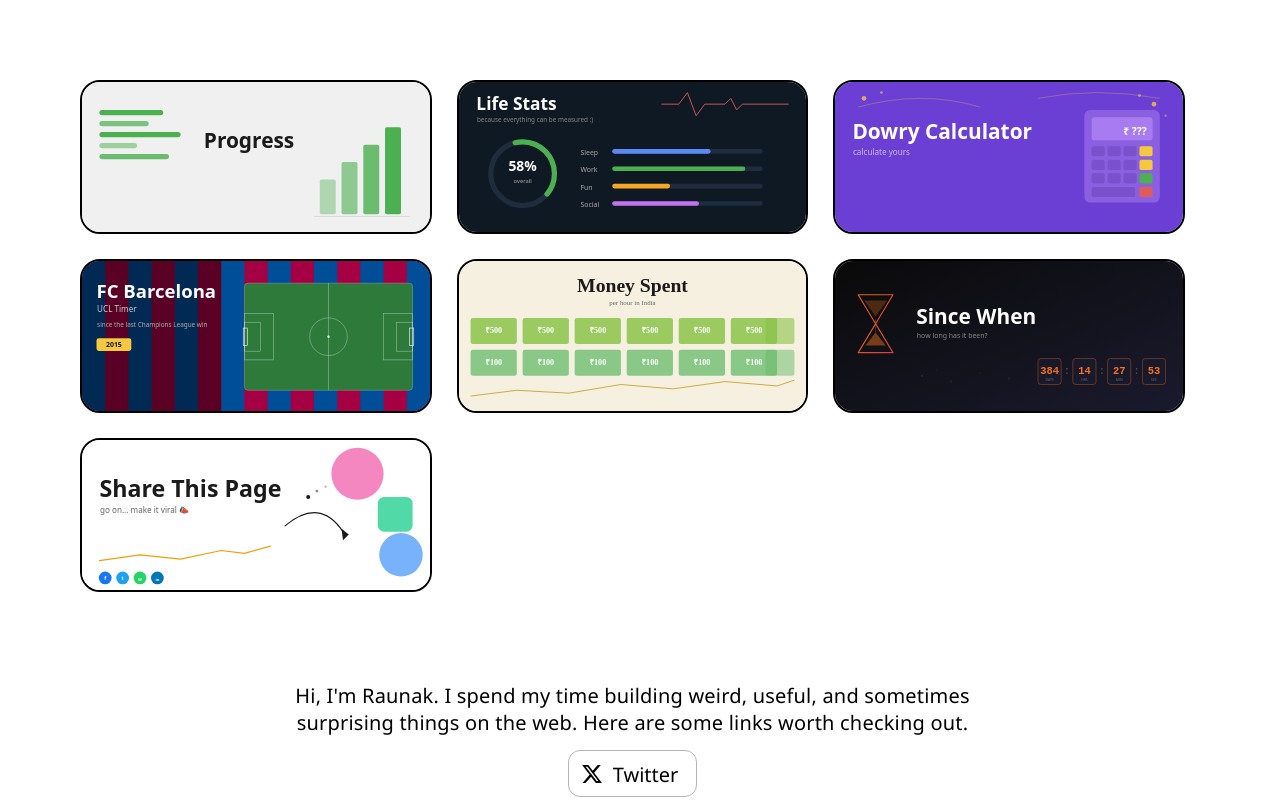
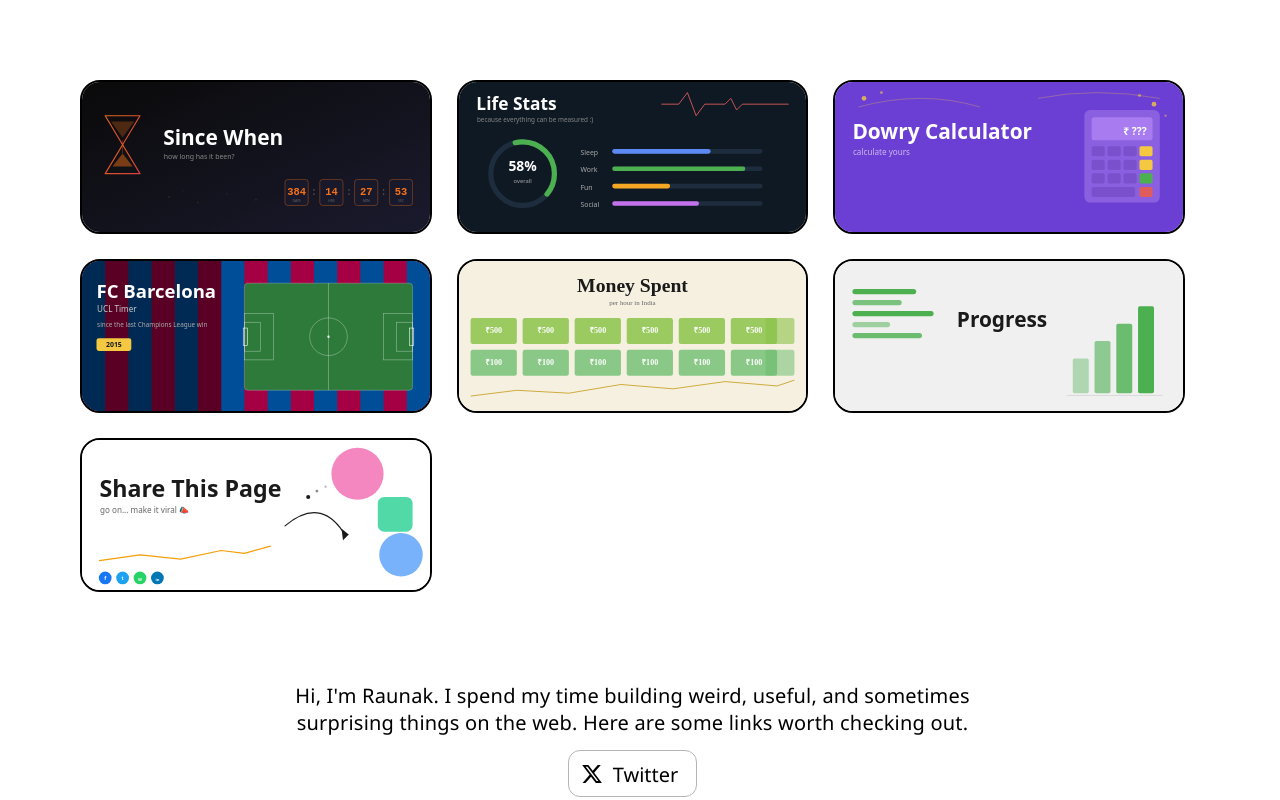
Before and after one commit to raunaksingh8/rawnak.space, a React (Create React App) app in the folder frontend/: page / in a window 1280 px wide. Built offline with nearby package versions, Linux system fonts and the light colour scheme; no server answers.

Commit message:
feat: changes in card order

```diff
--- a/frontend/src/pages/LandingPage.js
+++ b/frontend/src/pages/LandingPage.js
@@ -8,12 +8,12 @@
 
 
     const cards = [
-        { image: "/images/progress.svg", route: "/progress" },
+        { image: "/images/sincewhen.svg", route: "/since-when" },
         { image: "/images/lifestats.svg", route: "/lifestats" },
         { image: "/images/dowrycal.svg", route: "/dowrycal" },
         { image: "/images/fcbarcelona.svg", route: "/fcbarcelona" },
         { image: "/images/moneyspent.svg", route: "/moneyspent" },
-        { image: "/images/sincewhen.svg", route: "/since-when" },
+        { image: "/images/progress.svg", route: "/progress" },
         { image: "/images/share.svg", route: "/share" }
     ];
 
```
